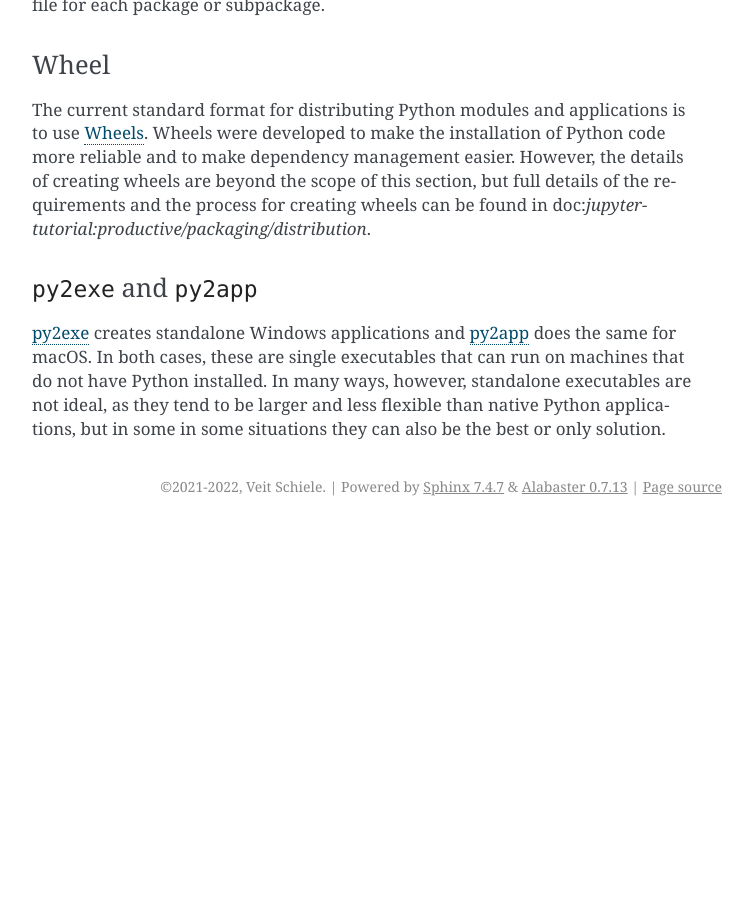
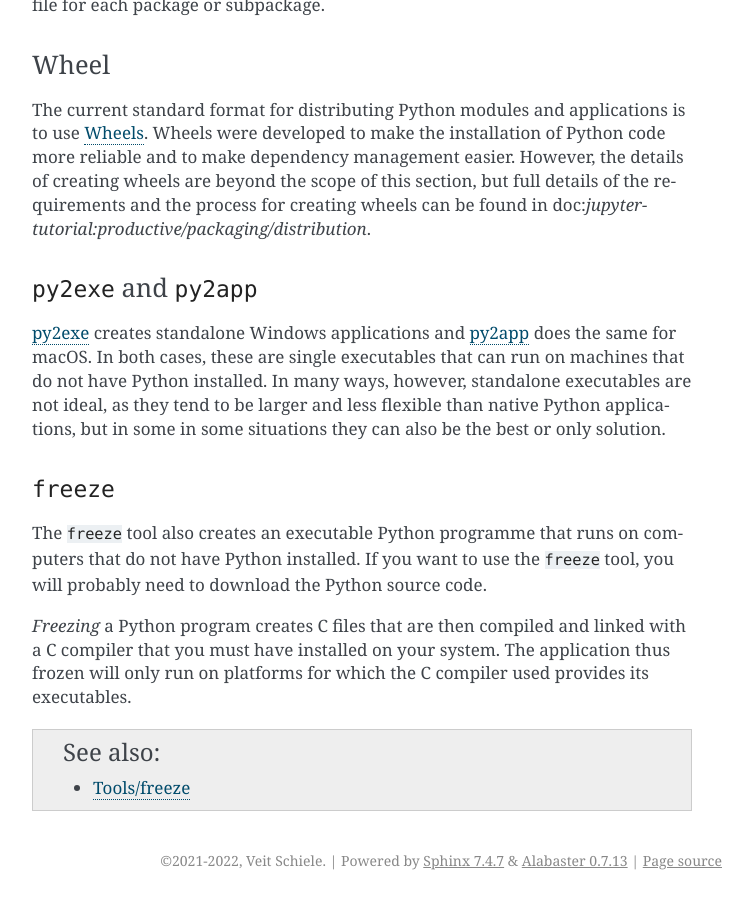
Before and after one commit to veit/python-basics-tutorial, a Sphinx documentation site: the page built from docs/modules-packages/index.rst, in a window 1280 px wide and 900 px high, scrolled down 1525 px. Shown: the whole window, without its empty margins (388-1141 px from the left). Built offline with Sphinx 7.4.7, drawn with Linux system fonts in a browser that asks for light colours; pages that are not in the unit, such as notebooks, are missing from menus; before the commit the page ends 2051 px from its top, so only the background shows below that.

Commit message:
:memo: Add freeze

```diff
--- a/docs/modules-packages/index.rst
+++ b/docs/modules-packages/index.rst
@@ -72,3 +72,19 @@ have Python installed. In many ways, however, standalone executables are not
 ideal, as they tend to be larger and less flexible than native Python
 applications, but in some in some situations they can also be the best or only
 solution.
+
+``freeze``
+~~~~~~~~~~
+
+The ``freeze`` tool also creates an executable Python programme that runs on
+computers that do not have Python installed. If you want to use the ``freeze``
+tool, you will probably need to download the Python source code.
+
+*Freezing* a Python program creates C files that are then compiled and linked
+with a C compiler that you must have installed on your system. The application
+thus frozen will only run on platforms for which the C compiler used provides
+its executables.
+
+.. seealso::
+
+    * `Tools/freeze <https://github.com/python/cpython/tree/main/Tools/freeze>`_
```
